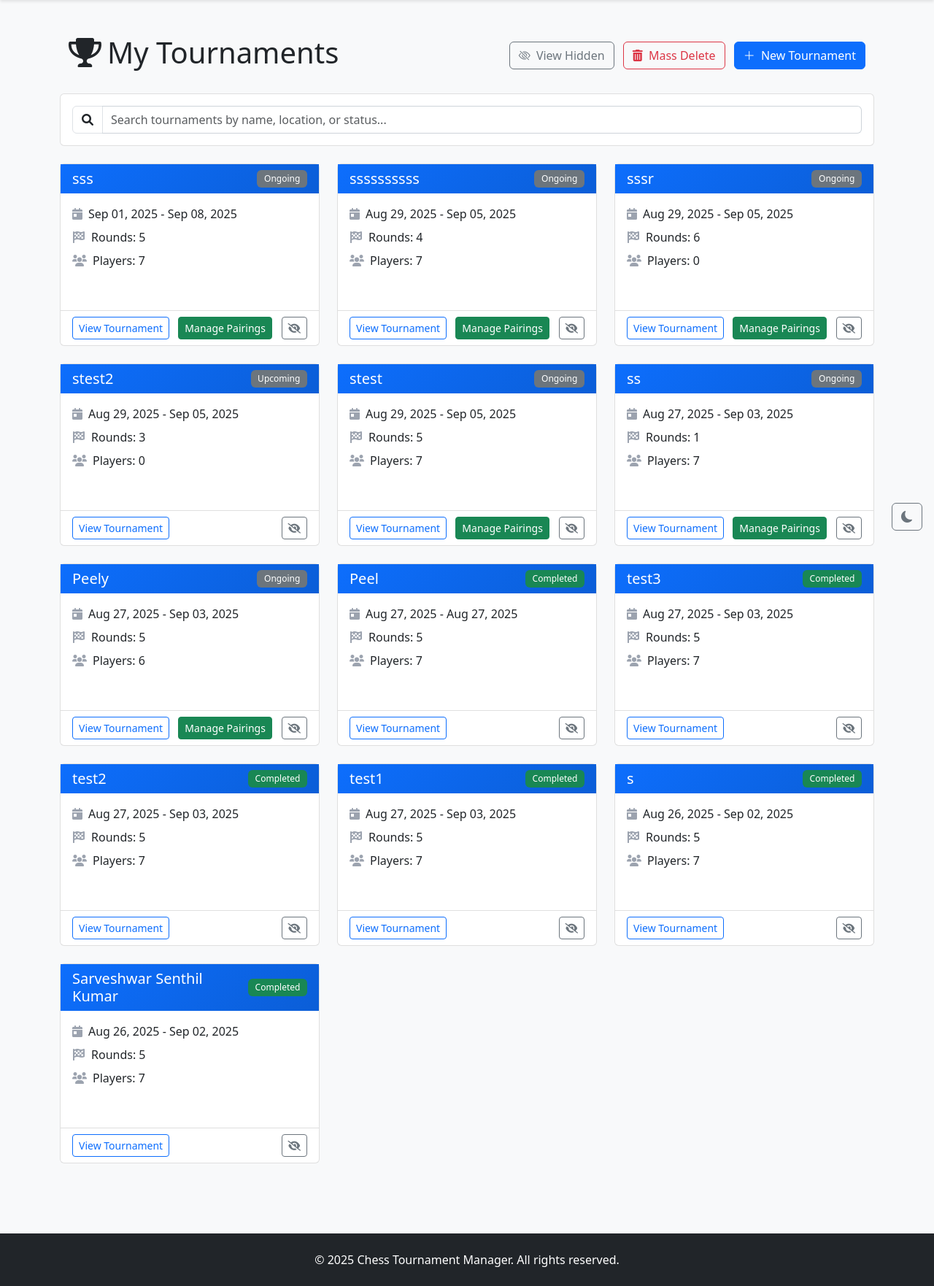
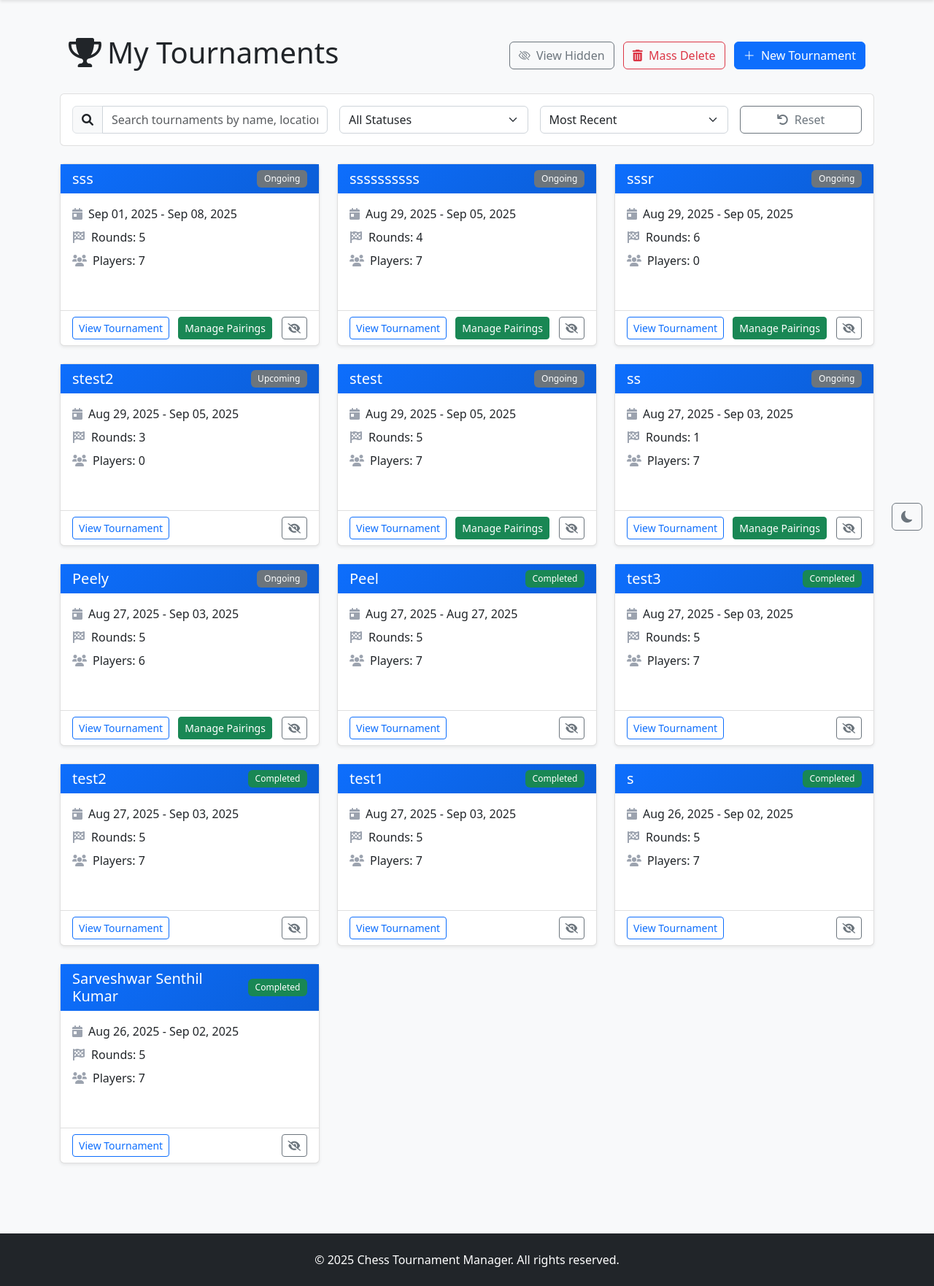
Before and after one commit to SarveshwarSenthilKumar/ChessPairings, a Flask app: page /tournament/ in a window 1280 px wide. Shown: the part 57-1819 px from the top of the page at 73% size. Run offline with Flask 3, Linux system fonts and the light colour scheme; the visitor is signed in with stand-in values (Sample User, id 1); data comes from the database, SQL or seed files in the repository; some libraries are stand-ins or nearby versions.

Commit message:
Updated search bar and added status filters

```diff
--- /dev/null
+++ b/static/js/tournament-filters.js
@@ -0,0 +1,199 @@
+document.addEventListener('DOMContentLoaded', function() {
+    // Get DOM elements
+    const searchInput = document.getElementById('searchInput');
+    const statusFilter = document.getElementById('statusFilter');
+    const sortBy = document.getElementById('sortBy');
+    const resetBtn = document.getElementById('resetFilters');
+    const tournamentsContainer = document.getElementById('tournamentsContainer');
+
+    // Store original tournament data
+    let tournaments = [];
+
+    // Initialize the filter functionality
+    function initFilters() {
+        // Get all tournament cards
+        const tournamentCards = document.querySelectorAll('.tournament-card');
+
+        // Store original data for each tournament
+        tournaments = Array.from(tournamentCards).map(card => {
+            const titleElement = card.querySelector('.card-title') || {};
+            return {
+                element: card,
+                name: titleElement.textContent ? titleElement.textContent.toLowerCase() : '',
+                status: card.getAttribute('data-status') || 'upcoming',
+                startDate: card.getAttribute('data-start-date') || '',
+                createdAt: card.getAttribute('data-created-at') || ''
+            };
+        });
+
+        // Debug: Log the tournaments data
+        console.log('Initialized tournaments:', tournaments);
+
+        // Add event listeners
+        searchInput.addEventListener('input', filterTournaments);
+        statusFilter.addEventListener('change', filterTournaments);
+        sortBy.addEventListener('change', sortTournaments);
+        resetBtn.addEventListener('click', resetFilters);
+
+        // Initial filter and sort
+        filterAndSort();
+    }
+
+    // Filter tournaments based on search and status
+    function filterTournaments() {
+        const searchTerm = searchInput.value.toLowerCase();
+        const status = statusFilter.value.toLowerCase();
+
+        // Debug: Log filter criteria
+        console.log('Filtering with:', { searchTerm, status });
+
+        let visibleCount = 0;
+
+        tournaments.forEach(tournament => {
+            const cardText = tournament.element.textContent.toLowerCase();
+            const matchesSearch = searchTerm === '' ||
+                                tournament.name.includes(searchTerm) ||
+                                cardText.includes(searchTerm);
+
+            // Normalize status values for comparison
+            let tournamentStatus = tournament.status ? tournament.status.toLowerCase() : '';
+            // Map 'in_progress' to 'ongoing' for backward compatibility
+            if (tournamentStatus === 'in_progress') tournamentStatus = 'ongoing';
+
+            const matchesStatus = status === 'all' || tournamentStatus === status;
+
+            const shouldShow = matchesSearch && matchesStatus;
+
+            if (shouldShow) {
+                tournament.element.closest('.col-12').style.display = '';
+                visibleCount++;
+            } else {
+                tournament.element.closest('.col-12').style.display = 'none';
+            }
+
+            // Debug: Log visibility for each tournament
+            console.log('Tournament:', {
+                name: tournament.name,
+                status: tournamentStatus,
+                matchesSearch,
+                matchesStatus,
+                shouldShow
+            });
+        });
+
+        // Re-apply sorting after filtering
+        sortTournaments();
+    }
+
+    // Sort tournaments based on selected criteria
+    function sortTournaments() {
+        const sortValue = sortBy.value;
+        const container = document.querySelector('#tournamentsContainer');
+        if (!container) {
+            console.error('Could not find tournaments container');
+            return;
+        }
+
+        // Get all tournament cards that are currently visible
+        const tournamentCards = Array.from(document.querySelectorAll('.tournament-card'));
+        const visibleTournaments = tournaments.filter(t => {
+            const col = t.element.closest('.col-12');
+            return col && window.getComputedStyle(col).display !== 'none';
+        });
+
+        // Sort the tournaments array based on the selected criteria
+        visibleTournaments.sort((a, b) => {
+            switch (sortValue) {
+                case 'recent':
+                    return new Date(b.createdAt) - new Date(a.createdAt);
+                case 'oldest':
+                    return new Date(a.createdAt) - new Date(b.createdAt);
+                case 'name_asc':
+                    return a.name.localeCompare(b.name);
+                case 'name_desc':
+                    return b.name.localeCompare(a.name);
+                case 'start_date':
+                    return new Date(a.startDate) - new Date(b.startDate);
+                default:
+                    return 0;
+            }
+        });
+
+        // Get the parent row element
+        const row = container.querySelector('.row');
+        if (!row) return;
+
+        // Clear the current content
+        const fragment = document.createDocumentFragment();
+
+        // Create a map of tournament IDs to their column elements for quick lookup
+        const columnsMap = new Map();
+        const columns = Array.from(row.children);
+        columns.forEach(col => {
+            const card = col.querySelector('.tournament-card');
+            if (card) {
+                const id = card.getAttribute('data-tournament-id');
+                if (id) columnsMap.set(id, col);
+            }
+        });
+
+        // Append columns in the new order
+        visibleTournaments.forEach(tournament => {
+            const col = columnsMap.get(tournament.element.getAttribute('data-tournament-id'));
+            if (col) {
+                fragment.appendChild(col);
+            }
+        });
+
+        // Clear and repopulate the row
+        while (row.firstChild) {
+            row.removeChild(row.firstChild);
+        }
+        row.appendChild(fragment);
+
+        // Sort based on selected criteria
+        visibleTournaments.sort((a, b) => {
+            switch (sortValue) {
+                case 'recent':
+                    return new Date(b.createdAt) - new Date(a.createdAt);
+                case 'oldest':
+                    return new Date(a.createdAt) - new Date(b.createdAt);
+                case 'name_asc':
+                    return a.name.localeCompare(b.name);
+                case 'name_desc':
+                    return b.name.localeCompare(a.name);
+                case 'start_date':
+                    return new Date(a.startDate) - new Date(b.startDate);
+                default:
+                    return 0;
+            }
+        });
+
+        // Reorder DOM elements
+        visibleTournaments.forEach(tournament => {
+            container.appendChild(tournament.element.parentElement);
+        });
+    }
+
+    // Reset all filters and sorting
+    function resetFilters() {
+        searchInput.value = '';
+        statusFilter.value = 'all';
+        sortBy.value = 'recent';
+        filterAndSort();
+    }
+
+    // Apply both filtering and sorting
+    function filterAndSort() {
+        filterTournaments();
+        sortTournaments();
+    }
+
+    // Initialize the filters after a short delay to ensure DOM is fully loaded
+    if (document.readyState === 'loading') {
+        document.addEventListener('DOMContentLoaded', initFilters);
+    } else {
+        // If DOM is already loaded, initialize immediately
+        setTimeout(initFilters, 100);
+    }
+});
--- a/templates/tournament/index.html
+++ b/templates/tournament/index.html
@@ -186,19 +186,50 @@
     </button>
 </div>
 
-<!-- Search Bar -->
-<div class="card mb-4 search-card">
-    <div class="card-body p-3">
-        <div class="input-group">
-            <span class="input-group-text bg-transparent"><i class="fas fa-search"></i></span>
-            <input type="text" id="tournamentSearch" class="form-control bg-transparent"
-                   placeholder="Search tournaments by name, location, or status..."
-                   style="border-left: none;">
+<!-- Filter and Sort Controls -->
+<div class="card mb-4">
+    <div class="card-body">
+        <div class="row g-3">
+            <!-- Search -->
+            <div class="col-md-4">
+                <div class="input-group">
+                    <span class="input-group-text"><i class="fas fa-search"></i></span>
+                    <input type="text" id="searchInput" class="form-control" placeholder="Search tournaments by name, location, or status...">
+                </div>
+            </div>
+
+            <!-- Status Filter -->
+            <div class="col-md-3">
+                <select class="form-select" id="statusFilter">
+                    <option value="all">All Statuses</option>
+                    <option value="upcoming">Upcoming</option>
+                    <option value="ongoing">Ongoing</option>
+                    <option value="completed">Completed</option>
+                </select>
+            </div>
+
+            <!-- Sort By -->
+            <div class="col-md-3">
+                <select class="form-select" id="sortBy">
+                    <option value="recent">Most Recent</option>
+                    <option value="oldest">Oldest</option>
+                    <option value="name_asc">Name (A-Z)</option>
+                    <option value="name_desc">Name (Z-A)</option>
+                    <option value="start_date">Start Date</option>
+                </select>
+            </div>
+
+            <!-- Reset Button -->
+            <div class="col-md-2">
+                <button id="resetFilters" class="btn btn-outline-secondary w-100">
+                    <i class="fas fa-undo me-1"></i> Reset
+                </button>
+            </div>
         </div>
     </div>
 </div>
 
-<div class="row">
+<div class="row" id="tournamentsContainer">
     {% if tournaments|length == 0 %}
     <div class="col-12">
         <div class="card">
@@ -215,7 +246,11 @@
     {% else %}
     {% for tournament in tournaments %}
     <div class="col-12 col-md-6 col-lg-4 mb-4">
-        <div class="card tournament-card h-100 position-relative">
+        <div class="card h-100 shadow-sm tournament-card"
+             data-tournament-id="{{ tournament.id }}"
+             data-status="{{ tournament.status|default('upcoming') }}"
+             data-start-date="{{ tournament.start_date|default('') }}"
+             data-created-at="{{ tournament.created_at|default('') }}">
                 <input type="checkbox" class="form-check-input tournament-checkbox" value="{{ tournament.id }}" style="display: none;">
             <div class="card-header position-relative">
                 {% if tournament.via_share_link %}
@@ -302,6 +337,8 @@
 {{ super() }}
 <!-- Tournament Management JS -->
 <script src="{{ url_for('static', filename='js/tournament.js') }}"></script>
+<script src="{{ url_for('static', filename='js/hide-tournament.js') }}"></script>
+<script src="{{ url_for('static', filename='js/tournament-filters.js') }}"></script>
 
 <script>
 // Initialize tooltips, modals, and toasts
```
